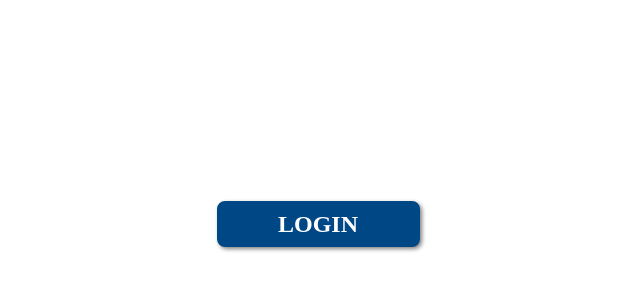
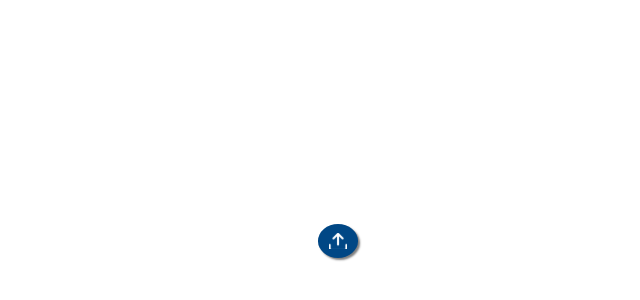
Before and after one commit to god-father69/FMI-project1, a React (Vite) app: page / in a window 1280 px wide. Shown: the part 176-476 px from the top of the page, without its empty margins (322-962 px from the left). Built offline with nearby package versions, Linux system fonts and the light colour scheme.

Commit message:
btns done

```diff
--- a/src/App.jsx
+++ b/src/App.jsx
@@ -4,13 +4,15 @@ import viteLogo from '/vite.svg'
 import './App.css'
 import ScavHuntLogin from './components/ScavHuntLogin'
 import CustomButton from './assets/Custombutton'
-
+import UploadButton from './assets/UploadButton'
+import upload from './assets/upload.svg'
 function App() {
   const [count, setCount] = useState(0)
 
   return (
     <>
-      <CustomButton txt="LOGIN"/>
+      {/* <CustomButton txt="LOGIN"/> */}
+      <UploadButton backgroundImage={upload}/>
     </>
   )
 }
--- /dev/null
+++ b/src/assets/UploadButton.jsx
@@ -0,0 +1,15 @@
+import React from 'react';
+import styles from './UploadButton.module.css';
+
+const UploadButton = ({ backgroundImage }) => {
+  return (
+    <button className={styles.upbtn}>
+        <div
+          className={styles.uploadIcon}
+          style={{ backgroundImage: `url(${backgroundImage})` }}
+        />
+    </button>
+  );
+};
+
+export default UploadButton;
--- /dev/null
+++ b/src/assets/UploadButton.module.css
@@ -0,0 +1,21 @@
+
+.upbtn {
+    display: flex;
+    position: absolute;
+    /* width: 34px; */
+    height: 34px;
+    border-radius: 100%;
+    /* left: 22px; */
+    /* top: 502px; */
+    background: #004785;
+    box-shadow: 2px 2px 2px rgba(0, 0, 0, 0.5);
+}
+
+.uploadIcon {
+  position: absolute;
+  left: 26.47%;
+  right: 26.47%;
+  top: 26.47%;
+  bottom: 26.47%;
+  background-size: cover;
+}
```
Also changed, not shown: src/assets/upload.svg (added).
